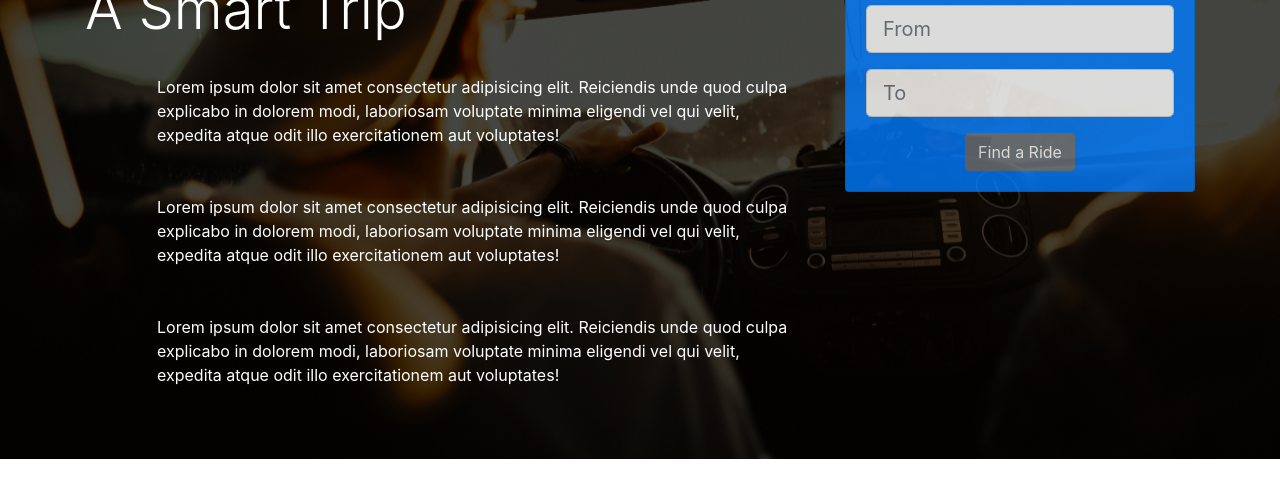
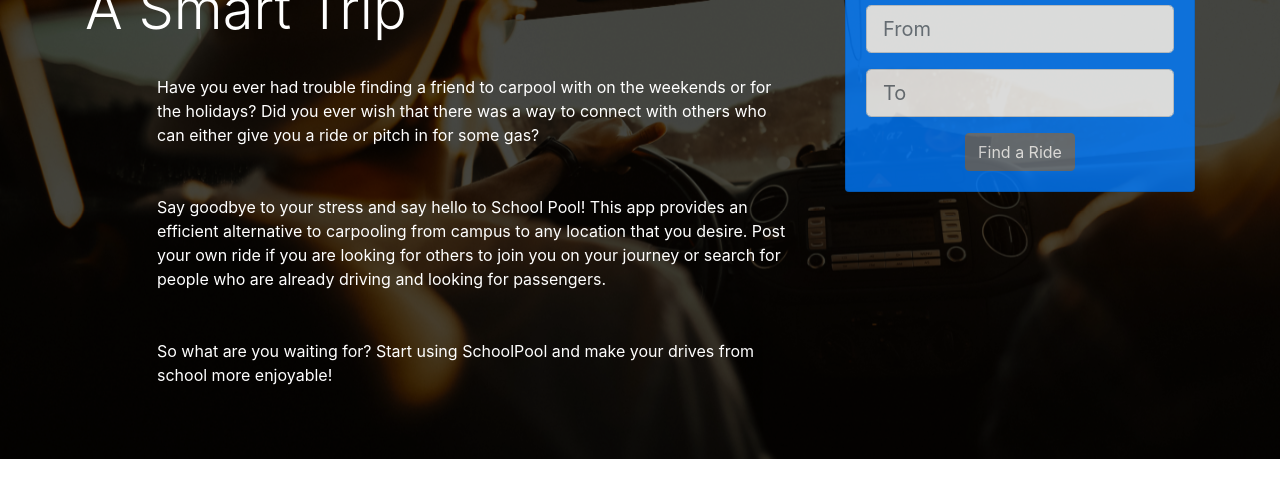
Before and after one commit to dkim85/SchoolPool, a website: page index.html in a window 1280 px wide. Shown: the part 241-738 px from the top of the page. Drawn offline with nearby package versions, Linux system fonts and the light colour scheme.

Commit message:
description added
changed the lorem ipsum text to an actual description of the app

```diff
--- a/index.html
+++ b/index.html
@@ -66,7 +66,7 @@
                                     <i class="fa fa-check"></i>
                                 </div>
                                 <div class="p-4 align-self-end">
-                                    Lorem ipsum dolor sit amet consectetur adipisicing elit. Reiciendis unde quod culpa explicabo in dolorem modi, laboriosam voluptate minima eligendi vel qui velit, expedita atque odit illo exercitationem aut voluptates!
+                                    Have you ever had trouble finding a friend to carpool with on the weekends or for the holidays? Did you ever wish that there was a way to connect with others who can either give you a ride or pitch in for some gas?
                                 </div>
                             </div>
 
@@ -75,7 +75,7 @@
                                     <i class="fa fa-check"></i>
                                 </div>
                                 <div class="p-4 align-self-end">
-                                    Lorem ipsum dolor sit amet consectetur adipisicing elit. Reiciendis unde quod culpa explicabo in dolorem modi, laboriosam voluptate minima eligendi vel qui velit, expedita atque odit illo exercitationem aut voluptates!
+                                    Say goodbye to your stress and say hello to School Pool! This app provides an efficient alternative to carpooling from campus to any location that you desire. Post your own ride if you are looking for others to join you on your journey or search for people who are already driving and looking for passengers.
                                 </div>
                             </div>
 
@@ -84,7 +84,7 @@
                                     <i class="fa fa-check"></i>
                                 </div>
                                 <div class="p-4 align-self-end">
-                                    Lorem ipsum dolor sit amet consectetur adipisicing elit. Reiciendis unde quod culpa explicabo in dolorem modi, laboriosam voluptate minima eligendi vel qui velit, expedita atque odit illo exercitationem aut voluptates!
+                                    So what are you waiting for? Start using SchoolPool and make your drives from school more enjoyable!
                                 </div>
                             </div>
                         </div>
```
